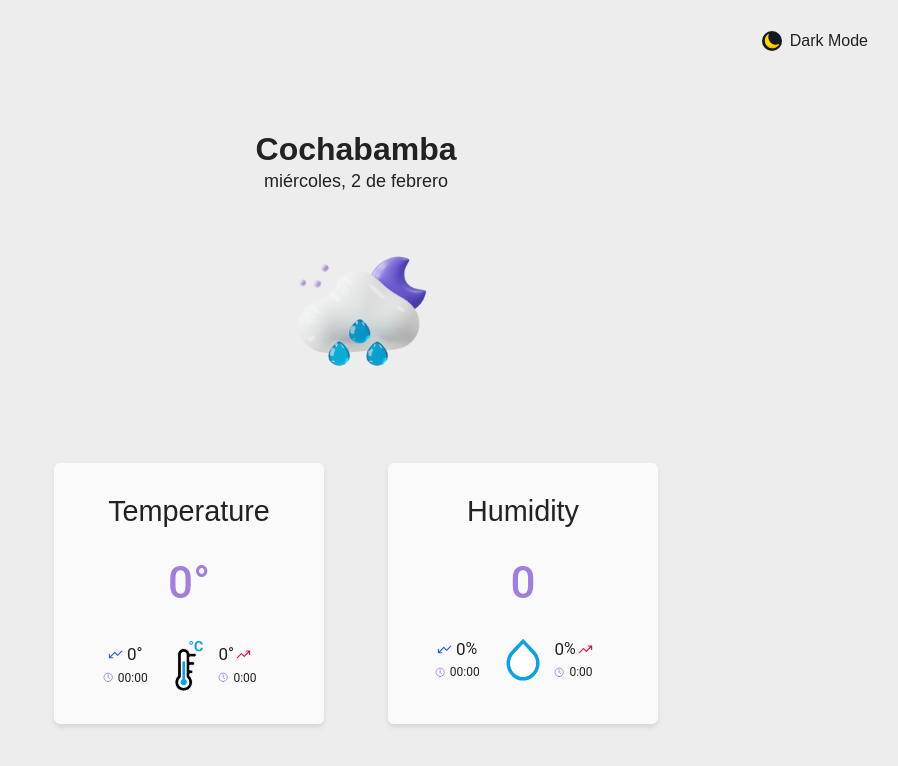
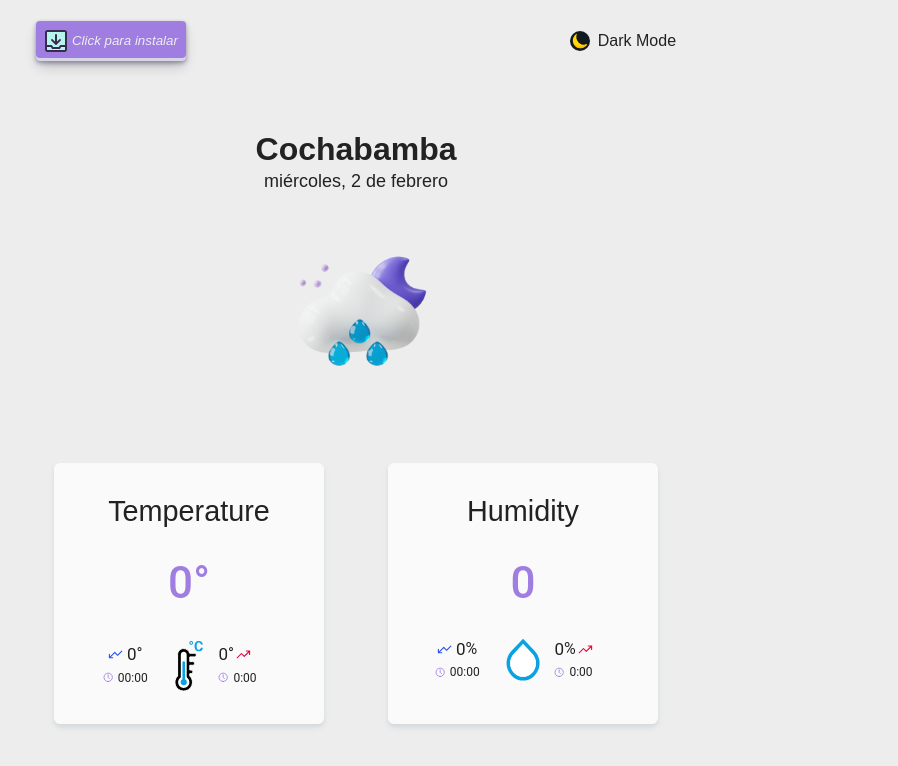
Before and after one commit to pablocyc/web-weather, a website built with Vite: page src/index.html in a window 1280 px wide. Shown: the whole page, without its empty margins (284-1182 px from the left). Built offline with nearby package versions, Linux system fonts and the light colour scheme; some packages are replaced by stand-ins of ours; no server answers; files whose address does not match are found by name.

Commit message:
add button to install

```diff
--- a/src/index.css
+++ b/src/index.css
@@ -23,7 +23,6 @@
     url("fonts/Montserrat-500-normal.woff") format("woff"),
     url("fonts/Montserrat-500-normal.ttf") format("truetype");
 }
-
 @font-face {
   font-family: "Montserrat";
   font-weight: 700;
@@ -45,11 +44,6 @@
 
 * {
   box-sizing: border-box;
-}
-
-img {
-  max-width: 100%;
-  display: block;
 }
 
 body {
@@ -91,9 +85,40 @@ body.dark {
 .header {
   display: flex;
   align-items: center;
-  justify-content: flex-end;
+  justify-content: space-around;
   padding: 1em 0;
   transition: var(--transition);
+}
+
+/* .app-install {
+  display: flex;
+  align-items: center;
+  justify-content: space-around;
+  padding: 1em 0;
+  font-style: italic;
+  font-weight: 300;
+  font-size: 0.8em;
+  transition: var(--transition);
+} */
+
+.app__button {
+  align-items: center;
+  appearance: none;
+  background-color: var(--primary-color);
+  border-radius: 4px;
+  border-width: 0;
+  box-shadow: rgba(45, 35, 66, 0.4) 0 2px 4px,rgba(45, 35, 66, 0.3) 0 7px 13px -3px,#D6D6E7 0 -3px 0 inset;
+  display: inline-flex;
+  color: #ededed;
+  cursor: pointer;
+  height: 3em;
+  justify-content: center;
+  line-height: 1;
+  list-style: none;
+  overflow: hidden;
+  padding-left: 4px;
+  padding-right: 8px;
+  font-style: italic;
 }
 
 .toggle-theme {
@@ -152,8 +177,8 @@ body.dark {
 
 .card__icon {
   width: 190px;
-  /* height: 129px; */
   margin: 1rem auto;
+  display: block;
 }
 
 .card__value {
--- a/src/index.html
+++ b/src/index.html
@@ -23,6 +23,7 @@
   <meta name="msapplication-TileImage" content="/ms-icon-144x144.png"> -->
   <meta name="theme-color" content="#111827">
   <link rel="manifest" href="manifest.webmanifest">
+  <!-- <script async src="https://unpkg.com/pwacompat" crossorigin="anonymous"></script> -->
 
   <title>Weather Station</title>
   <link rel="stylesheet" href="./index.css">
@@ -30,6 +31,10 @@
 </head>
 <body>
   <header class="header">
+    <button class="app__button" role="button" id="banner-install">
+      <img src="icons/inbox-download-r.svg" alt="" class="icon-install">
+      Click para instalar
+    </button>
     <div class="toggle-theme" id="toggle-theme">
       <img src="./icons/moon.svg" alt="" class="toggle-theme__icon" id="toggle-icon">
       <p class="toggle-theme__text" id="toggle-text">Dark Mode</p>
--- a/src/index.js
+++ b/src/index.js
@@ -1,11 +1,14 @@
 import { initializeApp } from "https://www.gstatic.com/firebasejs/9.6.3/firebase-app.js";
 import { getDatabase, ref, onValue, update } from "https://www.gstatic.com/firebasejs/9.6.3/firebase-database.js";
 import { FIREBASE } from "./config.js";
+
+let deferredPrompt;
 
 const toggleTheme = document.getElementById('toggle-theme')
 const toggleIcon = document.getElementById('toggle-icon')
 const toggleText = document.getElementById('toggle-text')
 const todayText = document.getElementById('todayText')
+const bannerInstall = document.getElementById('banner-install')
 
 const app = initializeApp(FIREBASE.firebaseConfig);
 const db = getDatabase();
@@ -77,14 +80,32 @@ toggleTheme.addEventListener('click', () => {
   }
 })
 
+window.addEventListener('beforeinstallprompt', e => {
+  console.log('............')
+  console.log('beforeinstallprompt')
+  e.preventDefault();
+  deferredPrompt = e;
+})
+
 window.addEventListener('load', () => {
   if ('serviceWorker' in navigator) {
     navigator.serviceWorker.register('sw.js')
       .then(registration => {
-        console.log('Service Worker registered!', registration);
+        console.log('Service Worker registered!');
       })
       .catch(err => {
         console.log('Service Worker registration failed: ', err);
       });
   }
+
+  bannerInstall.addEventListener('click', () => {
+    if (deferredPrompt) {
+      deferredPrompt.prompt();
+      deferredPrompt.userChoice.then(choiceResult => {
+        if (choiceResult === 'dismissed') {
+          console.log('User cancel the prompt');
+        }
+      });
+    }
+  })
 });
```
Also changed, not shown: public/fonts/Montserrat-300-italic.woff (renamed from public/fonts/Montserrat-300-Italic.ttf.woff), public/icons/inbox-download-r.svg (added), public/icons/inbox-download.svg (added), src/manifest.webmanifest.
